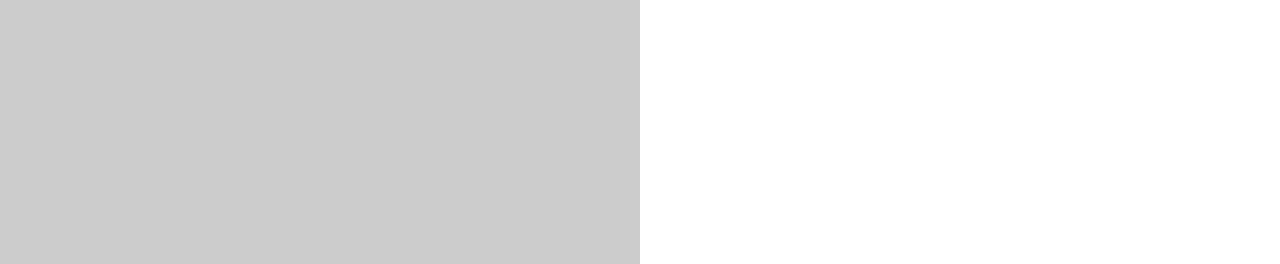
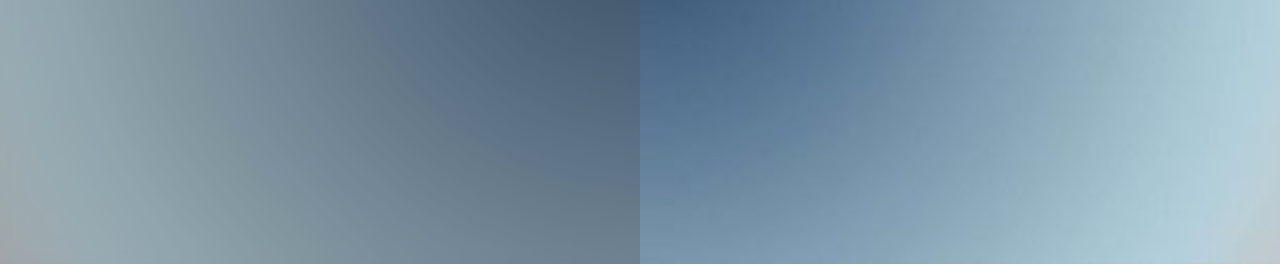
Before and after one commit to cyb3rcr4t0712/MinorProject-1.1, a plain HTML site: page index.html in a window 1280 px wide. Shown: the part 536-800 px from the top of the page. Drawn offline with Linux system fonts and the light colour scheme.

Commit message:
Update index.html

```diff
--- a/index.html
+++ b/index.html
@@ -12,7 +12,7 @@
         #hero {
             width: 100%;
             height: 100vh;
-            background-image: url(images/1.jpeg); /* Adjust the path to your image */
+            background-image: url(https://github.com/cyb3rcr4t0712/MinorProject-1.1/raw/main/1.jpg);
             background-size: cover;
             background-position: center;
             position: relative;
```
